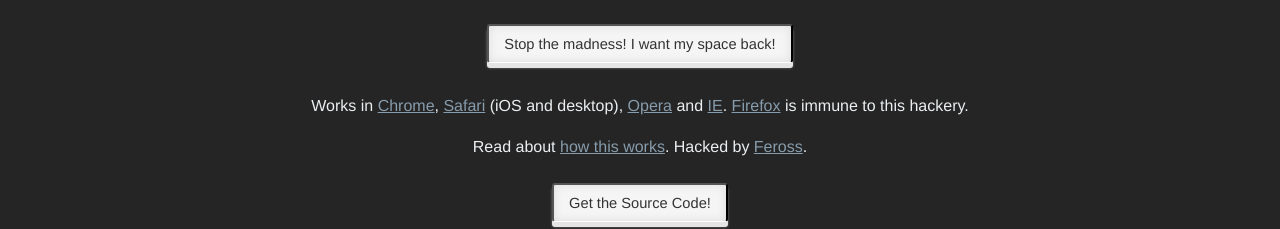
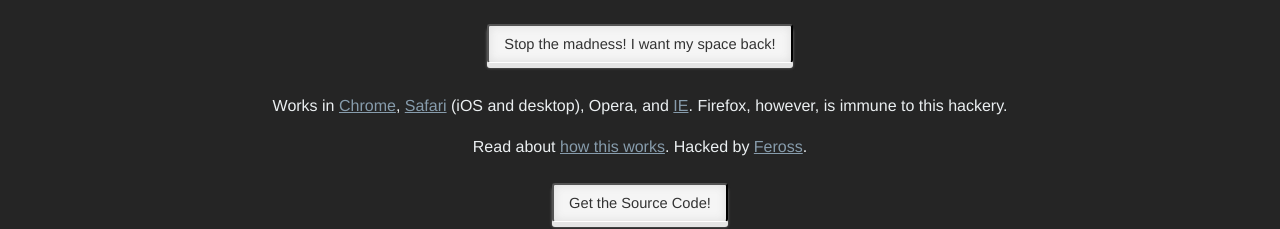
Before and after one commit to feross/filldisk.com, a website: page static/index.html in a window 1280 px wide. Shown: the part 379-608 px from the top of the page. Drawn offline with Linux system fonts and the light colour scheme.

Commit message:
Replaced Browser links with Bug Report links

```diff
--- a/static/index.html
+++ b/static/index.html
@@ -103,7 +103,7 @@
 
 <button class="reclaim">Stop the madness! I want my space back!</button>
 
-<p>Works in <a href="http://google.com/chrome">Chrome</a>, <a href="http://apple.com/safari">Safari</a> (iOS and desktop), <a href="http://opera.com">Opera</a> and <a href="http://windows.microsoft.com/en-us/internet-explorer/download-ie">IE</a>. <a href="http://firefox.com">Firefox</a> is immune to this hackery.</p>
+<p>Works in <a href="https://code.google.com/p/chromium/issues/detail?id=178980">Chrome</a>, <a href="http://openradar.appspot.com/radar?id=2792401">Safari</a> (iOS and desktop), Opera, and <a href="https://connect.microsoft.com/IE/feedback/details/780246/localstorage-stores-unlimited-amount-of-data-with-unlimited-subdomains-against-spec">IE</a>. Firefox, however, is immune to this hackery.</p>
 
 <p>Read about <a href="http://feross.org/fill-disk/">how this works</a>. Hacked by <a href="http://feross.org">Feross</a>.</p>
 
```
